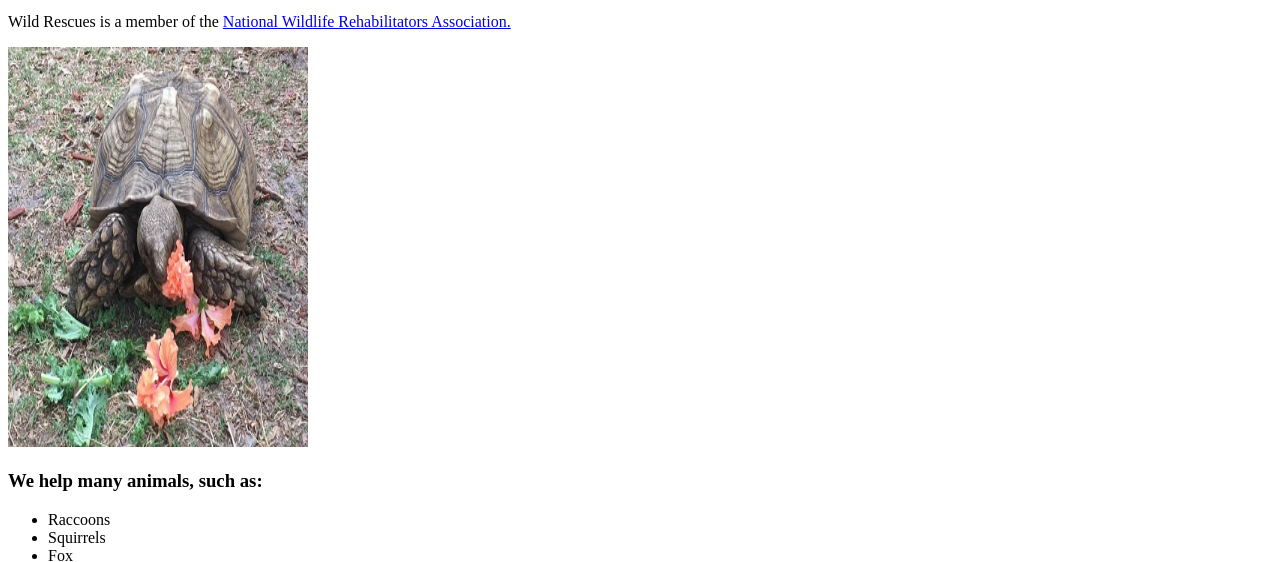
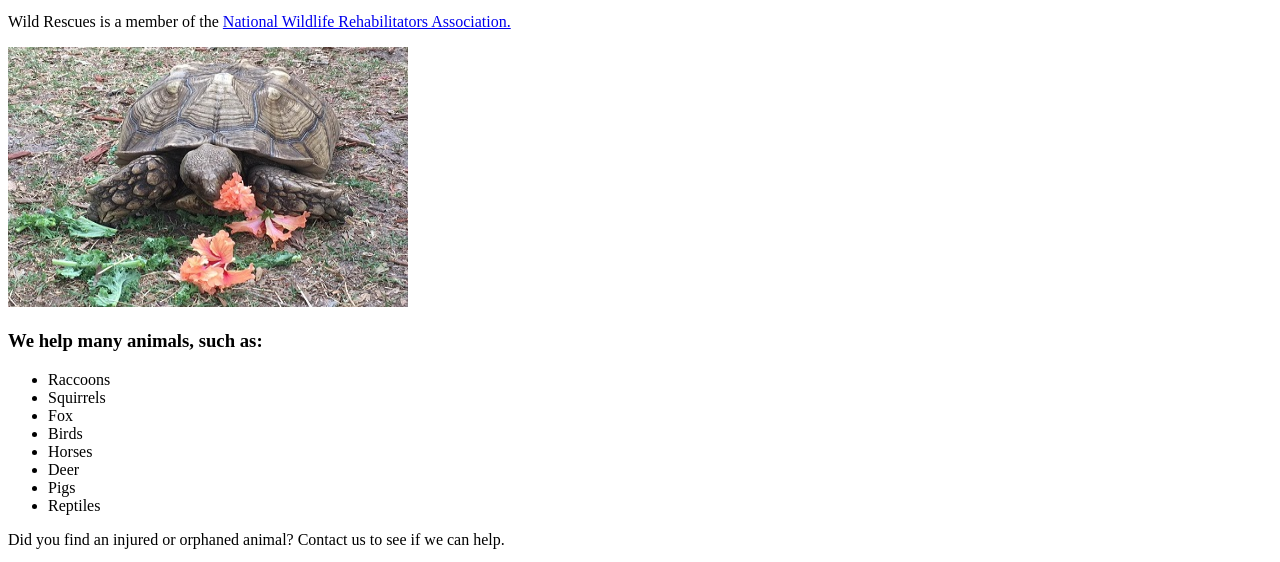
Before and after one commit to sabraham134/Ch3-Lab, a plain HTML site: page rescue/about.html in a window 1280 px wide. Shown: the part 246-808 px from the top of the page. Drawn offline with Linux system fonts and the light colour scheme.

Commit message:
Update about.html

```diff
--- a/rescue/about.html
+++ b/rescue/about.html
@@ -29,7 +29,7 @@ About.html
 <p>Wild Rescues is a member of the <a href="https://www.nwrawildlife.org/" target=_"blank">National Wildlife Rehabilitators Association.</a></p>
 
 
-<img src="images/tortoise.jpg" alt="tortoise eating vegetation" height="400" width="300"></a>
+<img src="images/tortoise.jpg" alt="tortoise eating vegetation" height="260" width="400"></a>
 
 
 <h3>We help many animals, such as:</h3>
```
